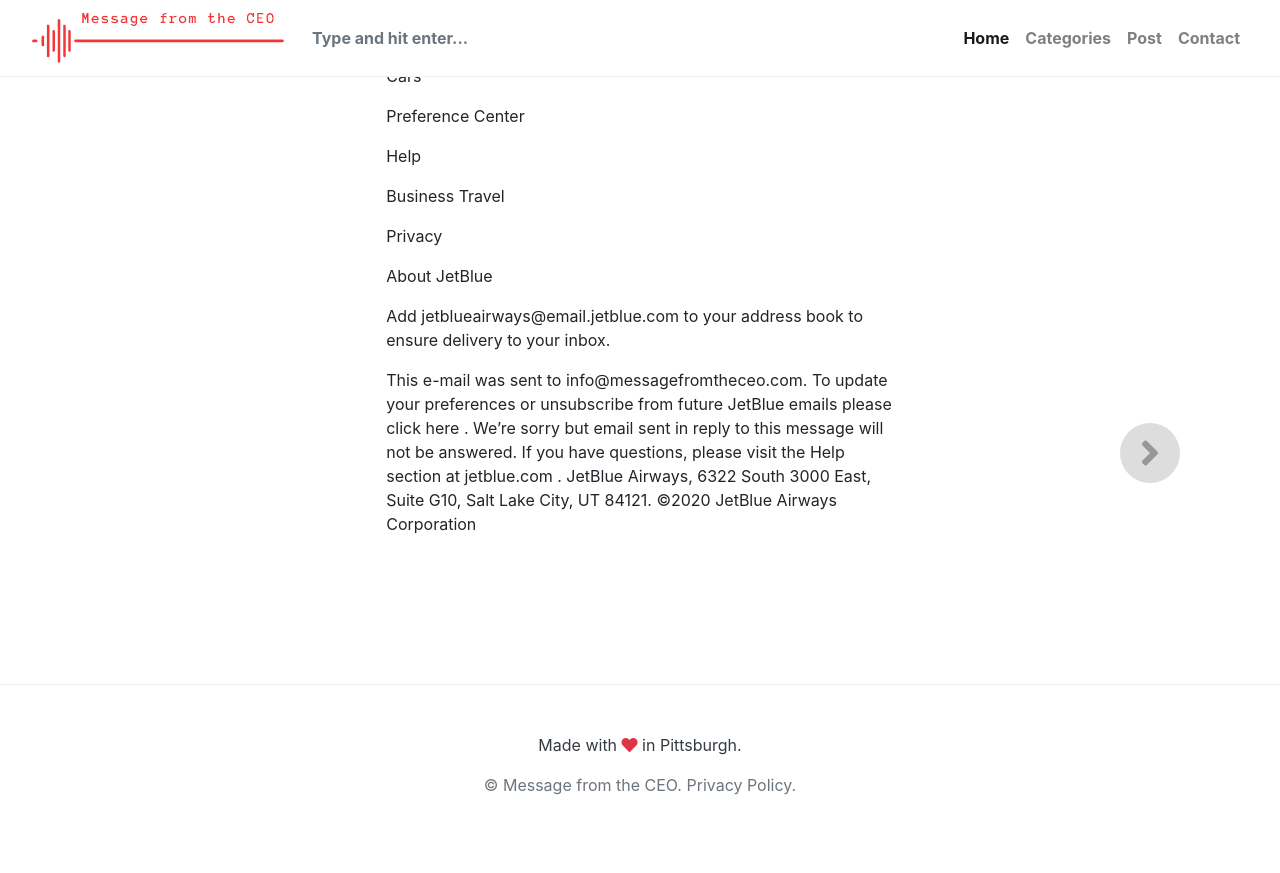
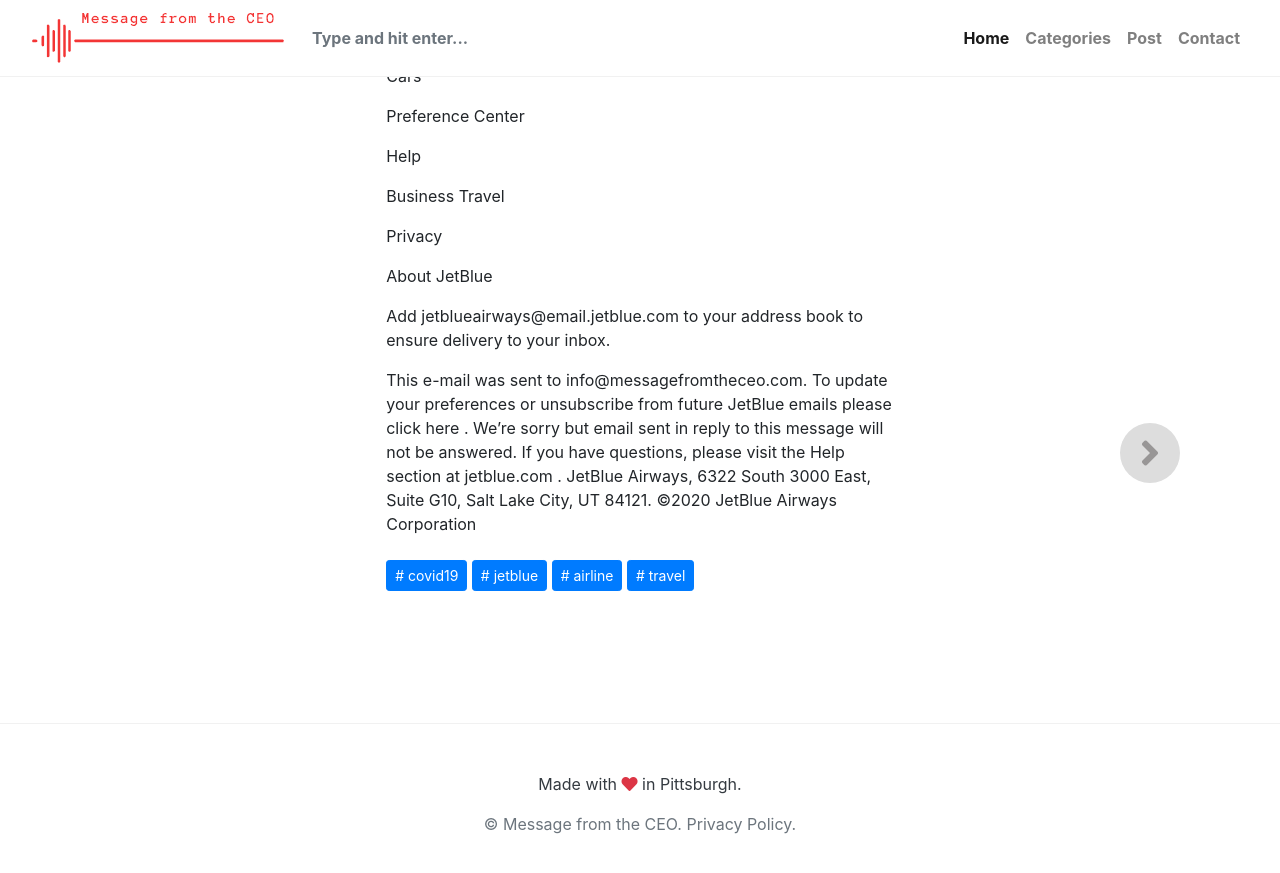
Before and after one commit to bertique/messageFromTheCEO, a Jekyll site: the page built from _posts/2020-04-10-Thanksandmore.md, in a window 1280 px wide and 900 px high, scrolled down 2696 px. Shown: the top 873 px of the window. Built offline with Jekyll 4.4.1, drawn with Linux system fonts in a browser that asks for light colours; nearby versions of some CDN libraries; library files that are not in the unit come from our copies.

Commit message:
Update 2020-04-10-Thanksandmore.md

```diff
--- a/_posts/2020-04-10-Thanksandmore.md
+++ b/_posts/2020-04-10-Thanksandmore.md
@@ -2,7 +2,7 @@
 title:  "Thanks, and more."
 metadate: "hide"
 date: 2020-04-10 20:23:15
-categories: [  ]
+categories: [ covid19, jetblue, airline, travel ]
 image: "/assets/images/posts/2020-04-10-Thanksandmore_full.png"
 thumbnail: "/assets/images/posts/2020-04-10-Thanksandmore.png"
 ---
```
